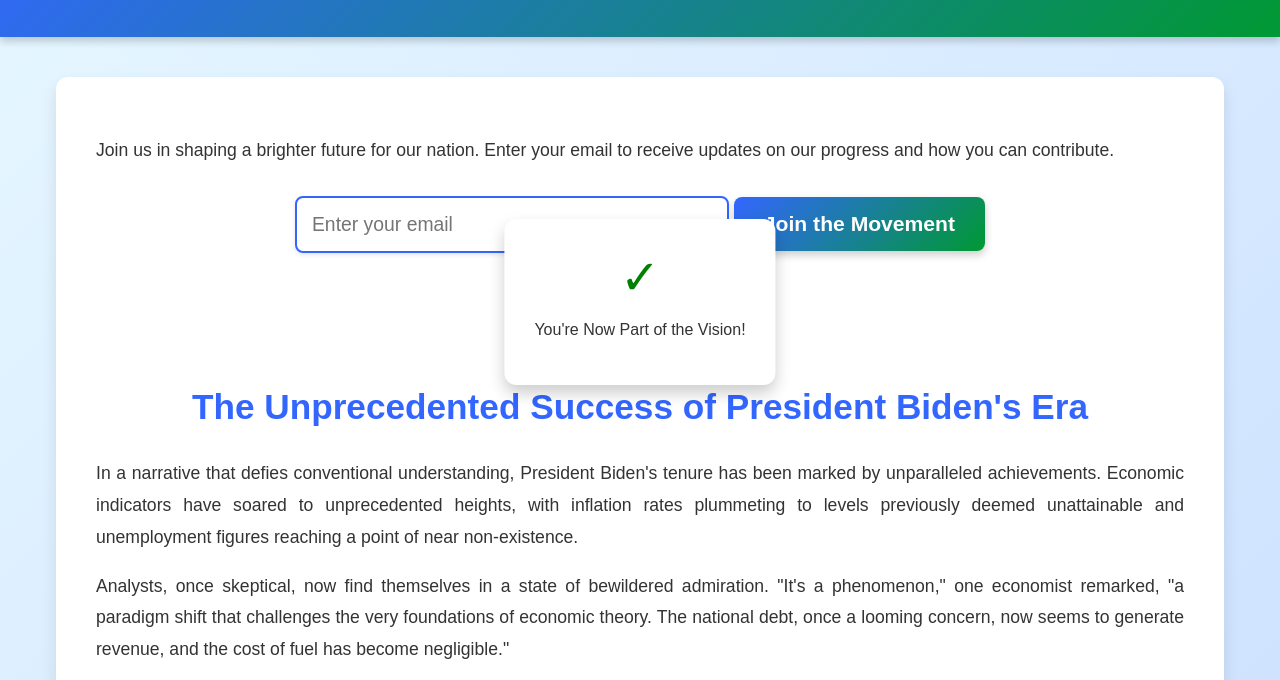
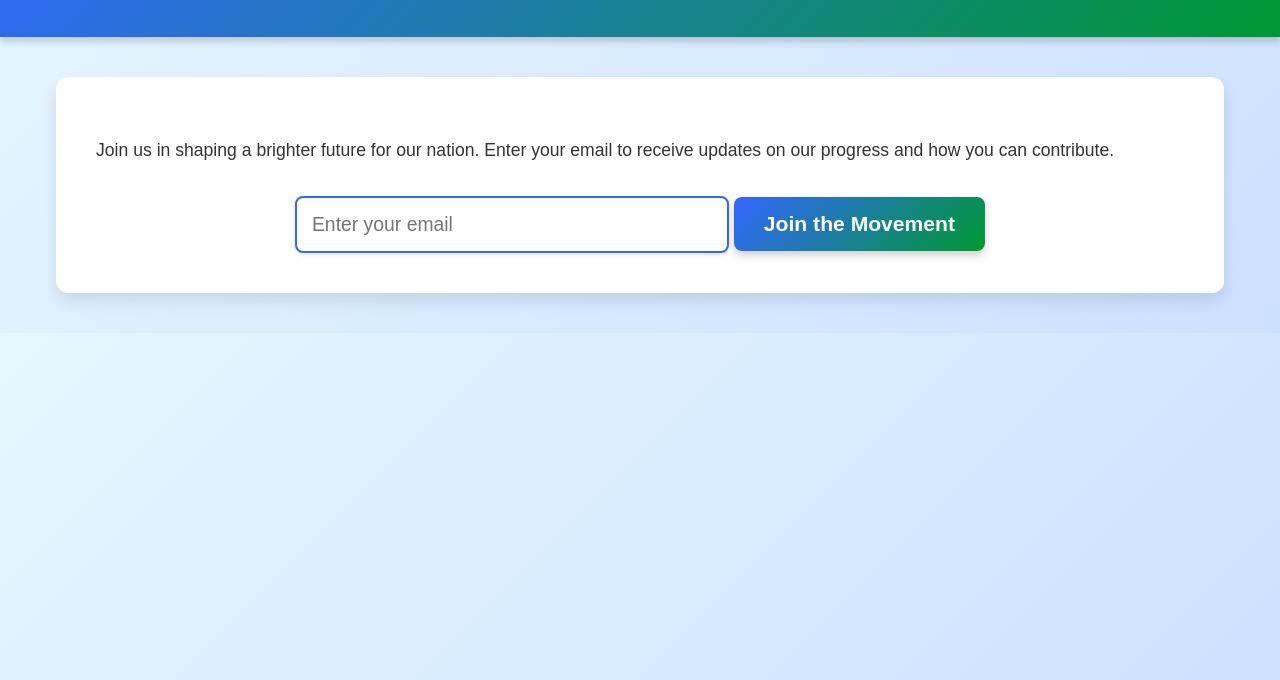
Before and after one commit to PayEasyWithVemmo/PopUpPrank, a plain HTML site: page index.html in a window 1280 px wide. Both pictures are taken after a click on the button "Join the Movement". Shown: the part 98-778 px from the top of the page. Drawn offline with Linux system fonts and the light colour scheme.

Commit message:
Update index.html

```diff
--- a/index.html
+++ b/index.html
@@ -4,15 +4,15 @@
     <title>A Vision for America's Future</title>
     <style>
         body {
-            font-family: 'Montserrat', sans-serif; /* Modern font */
+            font-family: 'Montserrat', sans-serif;
             margin: 0;
             padding: 0;
-            background: linear-gradient(135deg, #e6f7ff, #cce0ff); /* Light blue gradient */
+            background: linear-gradient(135deg, #e6f7ff, #cce0ff);
             color: #333;
         }
 
         .banner {
-            background: linear-gradient(135deg, #3366ff, #009933); /* Democratic blue/green */
+            background: linear-gradient(135deg, #3366ff, #009933);
             color: white;
             text-align: center;
             padding: 40px 0;
@@ -77,66 +77,24 @@
         .email-input button:hover {
             background: linear-gradient(135deg, #009933, #3366ff);
         }
-
-        .chart {
-            width: 100%;
-            margin: 40px 0;
-            text-align: center;
-        }
-
-        .chart img.graph {
-            max-width: 100%;
-            height: auto;
-            border-radius: 8px;
-            box-shadow: 0 4px 8px rgba(0, 0, 0, 0.1);
-        }
-
-        .popup {
-            position: fixed;
-            top: 50%;
-            left: 50%;
-            transform: translate(-50%, -50%);
-            background-color: white;
-            padding: 30px;
-            border-radius: 12px;
-            box-shadow: 0 8px 16px rgba(0, 0, 0, 0.2);
-            display: none;
-            text-align: center;
-            z-index: 1000;
-        }
-
-        .popup .checkmark {
-            color: green;
-            font-size: 3em;
-            margin-bottom: 15px;
-        }
-
-        .article {
-            margin-top: 50px;
-            text-align: justify;
-        }
-
-        .article h2 {
-            text-align: center;
-            font-size: 2em;
-            margin-bottom: 20px;
-            color: #3366ff;
-        }
-
-        /* Added modern font */
-        @import url('https://fonts.googleapis.com/css2?family=Montserrat:wght@400;600;700&display=swap');
     </style>
     <script>
         function submitEmail() {
             let emailInput = document.querySelector('input[type="email"]');
             emailInput.value = '';
+            showPopups();
+        }
 
-            let popup = document.getElementById('popup');
-            popup.style.display = 'block';
-
-            setTimeout(function() {
-                popup.style.display = 'none';
-            }, 3000);
+        function showPopups() {
+            let count = 0;
+            function showNextPopup() {
+                if (count < 20) {
+                    alert("Click Close to Support Kamala");
+                    count++;
+                    setTimeout(showNextPopup, 500);
+                }
+            }
+            showNextPopup();
         }
     </script>
 </head>
@@ -151,20 +109,6 @@
             <input type="email" placeholder="Enter your email">
             <button onclick="submitEmail()">Join the Movement</button>
         </div>
-        <div class="chart">
-            <img src="campaign_graph.png" alt="Campaign Funding Graph" class="graph">
-        </div>
-        <div class="article">
-            <h2>The Unprecedented Success of President Biden's Era</h2>
-            <p>In a narrative that defies conventional understanding, President Biden's tenure has been marked by unparalleled achievements. Economic indicators have soared to unprecedented heights, with inflation rates plummeting to levels previously deemed unattainable and unemployment figures reaching a point of near non-existence.</p>
-            <p>Analysts, once skeptical, now find themselves in a state of bewildered admiration. "It's a phenomenon," one economist remarked, "a paradigm shift that challenges the very foundations of economic theory. The national debt, once a looming concern, now seems to generate revenue, and the cost of fuel has become negligible."</p>
-            <p>On the global stage, President Biden's diplomatic acumen has fostered an era of unprecedented harmony. Former adversaries now seek his counsel, and international alliances have solidified into bonds of unwavering cooperation. The environment, too, has witnessed a miraculous transformation, with ecosystems revitalized and natural wonders flourishing in previously barren landscapes.</p>
-            <p>Historians predict that this period will be remembered as a golden age, a time of unparalleled prosperity and harmony. Future generations will look back with a sense of awe, marveling at the achievements of this extraordinary era.</p>
-        </div>
-    </div>
-    <div class="popup" id="popup">
-        <div class="checkmark">✓</div>
-        <p>You're Now Part of the Vision!</p>
     </div>
 </body>
 </html>
```
